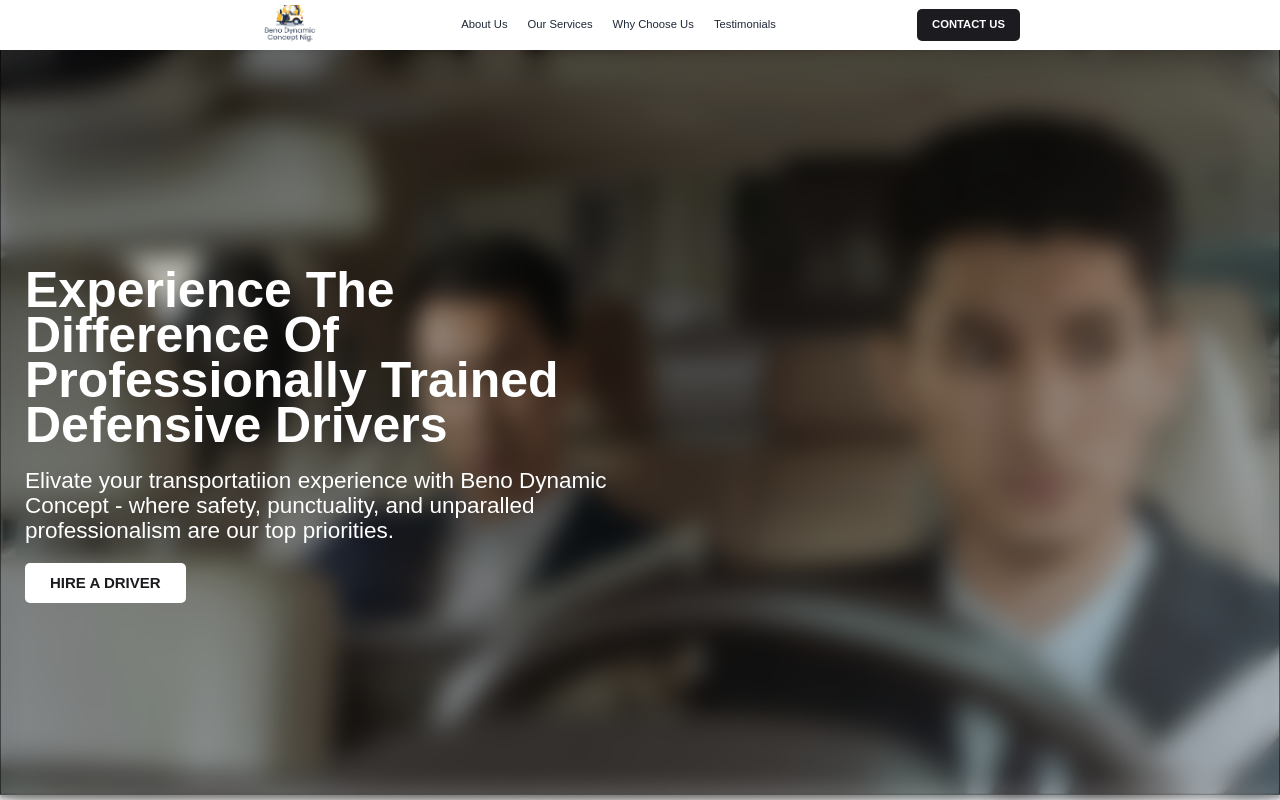
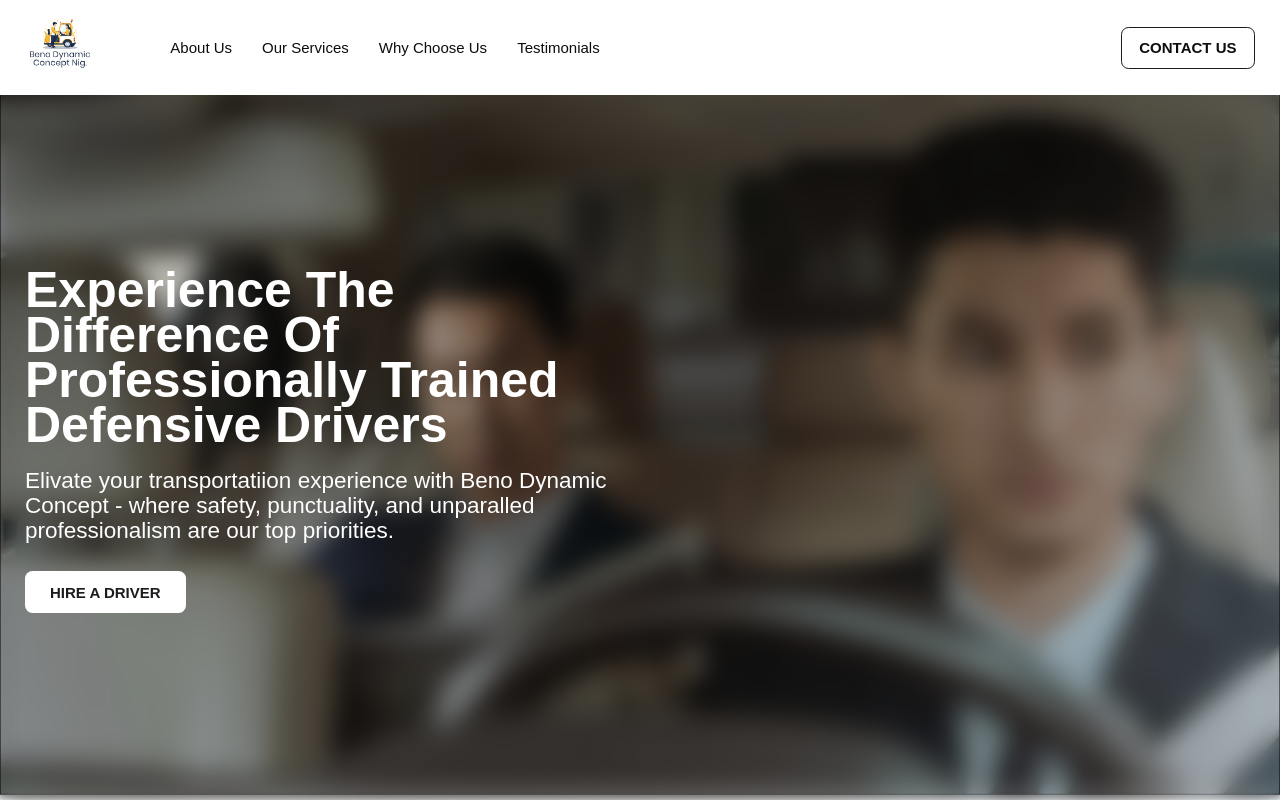
Before and after one commit to Jo-shua09/Beno-Dynamic-Concept, a React (Vite) app: page / in a window 1280 px wide. Shown: the top 800 px of the page. Built offline with nearby package versions, Linux system fonts and the light colour scheme.

Commit message:
alll set

```diff
--- a/package.json
+++ b/package.json
@@ -18,7 +18,8 @@
     "framer-motion": "^12.7.4",
     "react": "^19.0.0",
     "react-dom": "^19.0.0",
-    "react-router-dom": "^7.5.1"
+    "react-router-dom": "^7.5.1",
+    "react-scroll": "^1.9.3"
   },
   "devDependencies": {
     "@eslint/js": "^9.21.0",
--- a/src/components/Navbar.jsx
+++ b/src/components/Navbar.jsx
@@ -1,159 +1,138 @@
-import React, { useState, useEffect } from "react";
-import { motion } from "framer-motion";
-import { Link } from "react-scroll";
+import React, { useState } from "react";
+import { Link } from "react-router-dom";
 
 const Navbar = () => {
-  const [isScrolled, setIsScrolled] = useState(false);
-  const [isMobileMenuOpen, setIsMobileMenuOpen] = useState(false);
+  const [isOpen, setIsOpen] = useState(false);
 
-  useEffect(() => {
-    const handleScroll = () => {
-      setIsScrolled(window.scrollY > 50);
+  const toggleMenu = () => {
+    setIsOpen(!isOpen);
   };
-    window.addEventListener("scroll", handleScroll);
-    return () => window.removeEventListener("scroll", handleScroll);
-  }, []);
 
-  const navItems = [
-    { title: "about us", section: "about" },
-    { title: "our services", section: "services" },
-    { title: "why choose us", section: "why-choose-us" },
-    { title: "testimonials", section: "testimonials" },
-  ];
+  const scrollToSection = (id) => {
+    const element = document.getElementById(id);
+    if (element) {
+      element.scrollIntoView({ behavior: "smooth" });
+      setIsOpen(false);
+    }
+  };
 
   return (
-    <motion.nav
-      initial={{ y: -100 }}
-      animate={{ y: 0 }}
-      className={`fixed top-0 w-full z-50 transition-all duration-300 ${
-        isScrolled ? "bg-white/90 shadow-lg backdrop-blur-sm" : "bg-white"
-      }`}
+    <nav className="w-full px-4 md:px-10 py-5 bg-white backdrop-blur-xl fixed top-0 z-50">
+      <div className="flex items-center justify-between">
+        <div className="w-fit">
+          <img src="logo.webp" alt="logo icon" className="w-28 md:w-28  h-16 md:h-28 object-cover" />
+        </div>
+
+        {/* Mobile menu button */}
+        <button className="md:hidden text-black hover:text-gray-700" onClick={toggleMenu}>
+          {isOpen ? (
+            <svg className="h-12 w-12" fill="none" viewBox="0 0 24 24" stroke="currentColor">
+              <path strokeLinecap="round" strokeLinejoin="round" strokeWidth={2} d="M6 18L18 6M6 6l12 12" />
+            </svg>
+          ) : (
+            <svg className="h-12 w-12" fill="none" viewBox="0 0 24 24" stroke="currentColor">
+              <path strokeLinecap="round" strokeLinejoin="round" strokeWidth={2} d="M4 6h16M4 12h16M4 18h16" />
+            </svg>
+          )}
+        </button>
+
+        {/* Desktop menu */}
+        <div className="hidden md:flex flex-1 items-center justify-center">
+          <ul className="flex items-center gap-x-12  text-xl lg:text-2xl font-medium">
+            <li className="list-none">
+              <button
+                className="capitalize text-nowrap hover:underline underline-offset-4 transition-all duration-200 cursor-pointer hover:font-semibold"
+                onClick={() => scrollToSection("about")}
               >
-      <div className="max-w-7xl mx-auto px-4 sm:px-6 lg:px-8">
-        <div className="flex items-center justify-between h-20">
-          <motion.div whileHover={{ scale: 1.05 }} className="flex-shrink-0">
-            <img
-              src="logo.webp"
-              alt="logo icon"
-              className="w-24 h-16 object-cover"
-            />
-          </motion.div>
-
-          {/* Desktop Navigation */}
-          <div className="hidden md:block">
-            <ul className="flex space-x-8">
-              {navItems.map((item) => (
-                <motion.li
-                  key={item.section}
-                  whileHover={{ scale: 1.1 }}
-                  className="relative"
+                about us
+              </button>
+            </li>
+            <li className="list-none">
+              <button
+                className="capitalize text-nowrap hover:underline underline-offset-4 transition-all duration-200 cursor-pointer hover:font-semibold"
+                onClick={() => scrollToSection("service")}
               >
-                  <Link
-                    to={item.section}
-                    spy={true}
-                    smooth={true}
-                    offset={-70}
-                    duration={500}
-                    className="text-gray-800 hover:text-secondary cursor-pointer text-lg font-medium capitalize transition-colors"
+                our services
+              </button>
+            </li>
+            <li className="list-none">
+              <button
+                className="capitalize text-nowrap hover:underline underline-offset-4 transition-all duration-200 cursor-pointer hover:font-semibold"
+                onClick={() => scrollToSection("whychoose")}
               >
-                    {item.title}
-                  </Link>
-                </motion.li>
-              ))}
+                why choose us
+              </button>
+            </li>
+            <li className="list-none">
+              <button
+                className="capitalize text-nowrap hover:underline underline-offset-4 transition-all duration-200 cursor-pointer hover:font-semibold"
+                onClick={() => scrollToSection("testimonial")}
+              >
+                testimonials
+              </button>
+            </li>
           </ul>
         </div>
 
-          {/* Contact Button */}
-          <motion.div
-            whileHover={{ scale: 1.05 }}
-            whileTap={{ scale: 0.95 }}
-            className="hidden md:block"
+        {/* Desktop contact button */}
+        <div className="hidden md:flex flex-1 justify-end">
+          <button
+            onClick={() => scrollToSection("contact")}
+            className="border-secondary border  rounded-xl py-3 md:py-4 px-5 md:px-7 text-nowrap text-xl md:text-2xl font-semibold uppercase hover:scale-95 transition-all"
           >
-            <Link
-              to="contact"
-              spy={true}
-              smooth={true}
-              offset={-70}
-              duration={500}
-            >
-              <button className="bg-secondary text-white px-6 py-3 rounded-lg text-lg font-semibold uppercase transition-all hover:bg-secondary/90">
-                Contact Us
-              </button>
-            </Link>
-          </motion.div>
-
-          {/* Mobile Menu Button */}
-          <div className="md:hidden">
-            <button
-              onClick={() => setIsMobileMenuOpen(!isMobileMenuOpen)}
-              className="p-2"
-            >
-              <svg
-                className="h-6 w-6"
-                fill="none"
-                viewBox="0 0 24 24"
-                stroke="currentColor"
-              >
-                {isMobileMenuOpen ? (
-                  <path
-                    strokeLinecap="round"
-                    strokeLinejoin="round"
-                    strokeWidth={2}
-                    d="M6 18L18 6M6 6l12 12"
-                  />
-                ) : (
-                  <path
-                    strokeLinecap="round"
-                    strokeLinejoin="round"
-                    strokeWidth={2}
-                    d="M4 6h16M4 12h16M4 18h16"
-                  />
-                )}
-              </svg>
+            contact us
           </button>
         </div>
       </div>
 
-        {/* Mobile Menu */}
-        <motion.div
-          initial={false}
-          animate={
-            isMobileMenuOpen
-              ? { height: "auto", opacity: 1 }
-              : { height: 0, opacity: 0 }
-          }
-          className="md:hidden overflow-hidden"
+      {/* Mobile menu */}
+      {isOpen && (
+        <div className="md:hidden">
+          <ul className="flex flex-col items-center gap-y-10 pt-4 pb-6 text-xl">
+            <li className="list-none ">
+              <button
+                className="text-nowrap hover:underline underline-offset-4 transition-all duration-200 cursor-pointer hover:font-semibold capitalize text-2xl font-semibold"
+                onClick={() => scrollToSection("about")}
               >
-          <div className="px-2 pt-2 pb-3 space-y-1">
-            {navItems.map((item) => (
-              <Link
-                key={item.section}
-                to={item.section}
-                spy={true}
-                smooth={true}
-                offset={-70}
-                duration={500}
-                className="block px-3 py-2 text-base font-medium text-gray-800 hover:text-secondary capitalize"
-                onClick={() => setIsMobileMenuOpen(false)}
+                about us
+              </button>
+            </li>
+            <li className="list-none ">
+              <button
+                className="text-nowrap hover:underline underline-offset-4 transition-all duration-200 cursor-pointer hover:font-semibold capitalize text-2xl font-semibold"
+                onClick={() => scrollToSection("service")}
               >
-                {item.title}
-              </Link>
-            ))}
-            <Link
-              to="contact"
-              spy={true}
-              smooth={true}
-              offset={-70}
-              duration={500}
-              className="block px-3 py-2 text-base font-medium text-secondary hover:text-secondary/90"
-              onClick={() => setIsMobileMenuOpen(false)}
+                our services
+              </button>
+            </li>
+            <li className="list-none ">
+              <button
+                className="text-nowrap hover:underline underline-offset-4 transition-all duration-200 cursor-pointer hover:font-semibold capitalize text-2xl font-semibold"
+                onClick={() => scrollToSection("whychoose")}
               >
-              Contact Us
-            </Link>
+                why choose us
+              </button>
+            </li>
+            <li className="list-none ">
+              <button
+                className="text-nowrap hover:underline underline-offset-4 transition-all duration-200 cursor-pointer hover:font-semibold capitalize text-2xl font-semibold"
+                onClick={() => scrollToSection("testimonial")}
+              >
+                testimonials
+              </button>
+            </li>
+            <li>
+              <button
+                onClick={() => scrollToSection("contact")}
+                className="border-secondary  border rounded-xl py-4 px-7 text-nowrap text-xl font-semibold uppercase hover:scale-95 transition-all"
+              >
+                contact us
+              </button>
+            </li>
+          </ul>
         </div>
-        </motion.div>
-      </div>
-    </motion.nav>
+      )}
+    </nav>
   );
 };
 
--- a/src/pages/sections/Benefits.jsx
+++ b/src/pages/sections/Benefits.jsx
@@ -53,7 +53,7 @@
   ];
 
   return (
-    <motion.div className="w-full section" initial="hidden" whileInView="visible" viewport={{ once: true, margin: "-100px" }}>
+    <motion.div id="about" className="w-full section" initial="hidden" whileInView="visible" viewport={{ once: true, margin: "-100px" }}>
       <div className="mx-auto px-4 sm:px-6 w-full lg:px-8">
         <motion.h2
           className="text-3xl md:text-4xl lg:text-5xl text-center font-bold mb-16 uppercase tracking-wide text-gray-900"
--- a/src/pages/sections/ContactUs.jsx
+++ b/src/pages/sections/ContactUs.jsx
@@ -21,7 +21,7 @@
   };
 
   return (
-    <div className="w-full section mb-16">
+    <div className="w-full section mb-16" id="contact">
       <motion.div initial={{ opacity: 0, y: 20 }} animate={{ opacity: 1, y: 0 }} transition={{ duration: 0.6 }} className="w-[90%] mx-auto">
         <h2 className="text-3xl font-bold text-center mb-2">Get in Touch</h2>
         <p className="text-2xl text-center normal-case text-gray-600 mb-12">
@@ -63,7 +63,7 @@
             animate={{ opacity: 1, x: 0 }}
             transition={{ duration: 0.6, delay: 0.2 }}
             onSubmit={handleSubmit}
-            className="space-y-6 w-1/2"
+            className="space-y-6 md:w-1/2 w-full"
           >
             <div>
               <label className="block text-2xl mb-2" htmlFor="fullName">
--- a/src/pages/sections/Hero.jsx
+++ b/src/pages/sections/Hero.jsx
@@ -10,14 +10,19 @@
           <h1 className=" md:w-1/2 sm:text-[5rem] w-[90%] text-[3.7rem] my-5 sm:my-8 leading-[4.5rem] font-bold capitalize">
             Experience the difference of professionally trained defensive drivers
           </h1>
-          <p className="sm:text-4xl md:w-1/2 w-full text-3xl normal-case text-white font-medium">
+          <p className="sm:text-4xl my-6 mb-16 md:w-1/2 w-full text-3xl normal-case text-white font-medium">
             Elivate your transportatiion experience with Beno Dynamic Concept - where safety, punctuality, and unparalled professionalism are our top
             priorities.
           </p>
-          <div className="mt-8">
-            <button className="bg-white text-secondary font-semibold px-10 py-4 rounded-lg uppercase text-2xl hover:scale-95 transition-all">
+          <div className="">
+            <a
+              href="https://wa.me/2348133902855"
+              target="_blank"
+              rel="noopener noreferrer"
+              className="bg-white text-secondary font-semibold px-10 py-5 rounded-xl uppercase text-2xl hover:scale-95 transition-all"
+            >
               hire a driver
-            </button>
+            </a>
           </div>
         </div>
       </div>
--- a/src/pages/sections/Service.jsx
+++ b/src/pages/sections/Service.jsx
@@ -38,7 +38,7 @@
   ];
 
   return (
-    <section className="w-full section">
+    <section className="w-full section " id="service">
       <div className="max-w-7xl mx-auto px-4 sm:px-6 lg:px-8">
         <motion.div initial={{ opacity: 0, y: 20 }} whileInView={{ opacity: 1, y: 0 }} transition={{ duration: 0.8 }} className="text-center mb-12">
           <h2 className="text-4xl font-bold text-gray-900 mb-4">Our Services</h2>
--- a/src/pages/sections/TargetAudience.jsx
+++ b/src/pages/sections/TargetAudience.jsx
@@ -4,10 +4,11 @@
 const TargetAudience = () => {
   return (
     <motion.div
+      id="whychoose"
       initial={{ opacity: 0, y: 20 }}
       animate={{ opacity: 1, y: 0 }}
       transition={{ duration: 0.8 }}
-      className="w-11/12  section mx-auto px-4 sm:px-6 lg:px-8 py-16"
+      className="w-11/12   section mx-auto px-4 sm:px-6 lg:px-8 py-16"
     >
       <motion.h2
         initial={{ opacity: 0, x: -20 }}
--- a/src/pages/sections/Testimonials.jsx
+++ b/src/pages/sections/Testimonials.jsx
@@ -22,7 +22,7 @@
   ];
 
   return (
-    <section className="section w-full">
+    <section className="section w-full" id="testimonial">
       <motion.div initial={{ opacity: 0, y: 20 }} animate={{ opacity: 1, y: 0 }} transition={{ duration: 0.8 }} className="max-w-6xl mx-auto">
         <h2 className="text-3xl font-bold text-center mb-12 text-gray-800">What Our Clients Say</h2>
 
```
Also changed, not shown: 1 other file (tests, documents, lock files or other folders). Lines whose indentation alone changed are shown as unchanged.
